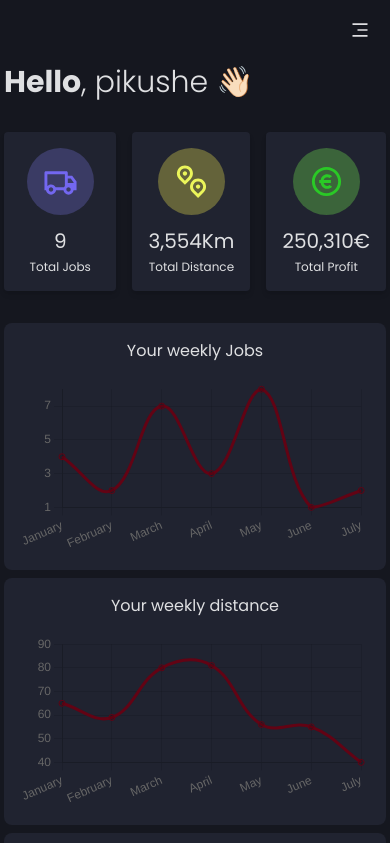
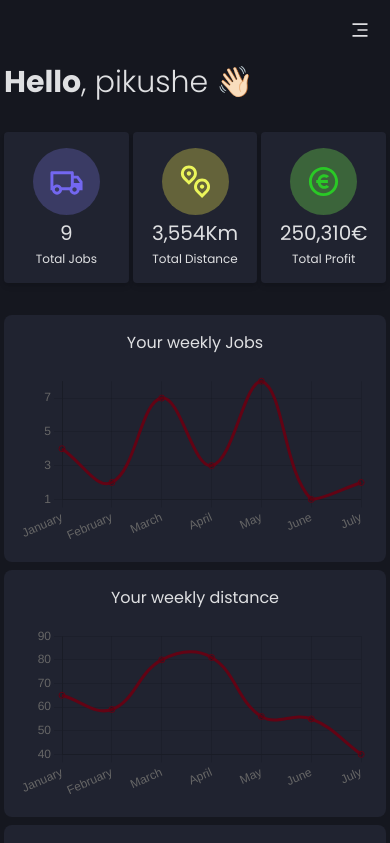
Before and after one commit to SwiftCargo/frontend, a Next.js app: page / in a window 390 px wide. Shown: the top 843 px of the page. Built offline with nearby package versions, Linux system fonts and the light colour scheme.

Commit message:
Home page information card bug fix

```diff
--- a/src/app/page.tsx
+++ b/src/app/page.tsx
@@ -42,7 +42,7 @@
       <div>
         <h1 className="text-3xl font-bold">Hello<span className="font-thin">, pikushe 👋🏻</span></h1>
       </div>
-      <div className="flex flex-row gap-4 w-full md:w-3/4">
+      <div className="flex flex-row gap-1 md:gap-4 w-full md:w-3/4">
         <Card>
           <div className="p-4 bg-[#3a3b64] rounded-full">
             <RiTruckLine size={35} color="#7367f0" />
--- a/src/components/views/Home/Card.tsx
+++ b/src/components/views/Home/Card.tsx
@@ -1,7 +1,7 @@
 export default function Card({ children }: Readonly<{ children: React.ReactNode }>) {
     return (
         <div className=" w-[350px] p-4 bg-surface-700 rounded shadow-md">
-            <div className=" flex flex-col md:flex-row gap-3 items-center">
+            <div className=" flex flex-col md:flex-row gap-1 md:gap-3 items-center">
                 {children}
             </div>
         </div>
```
